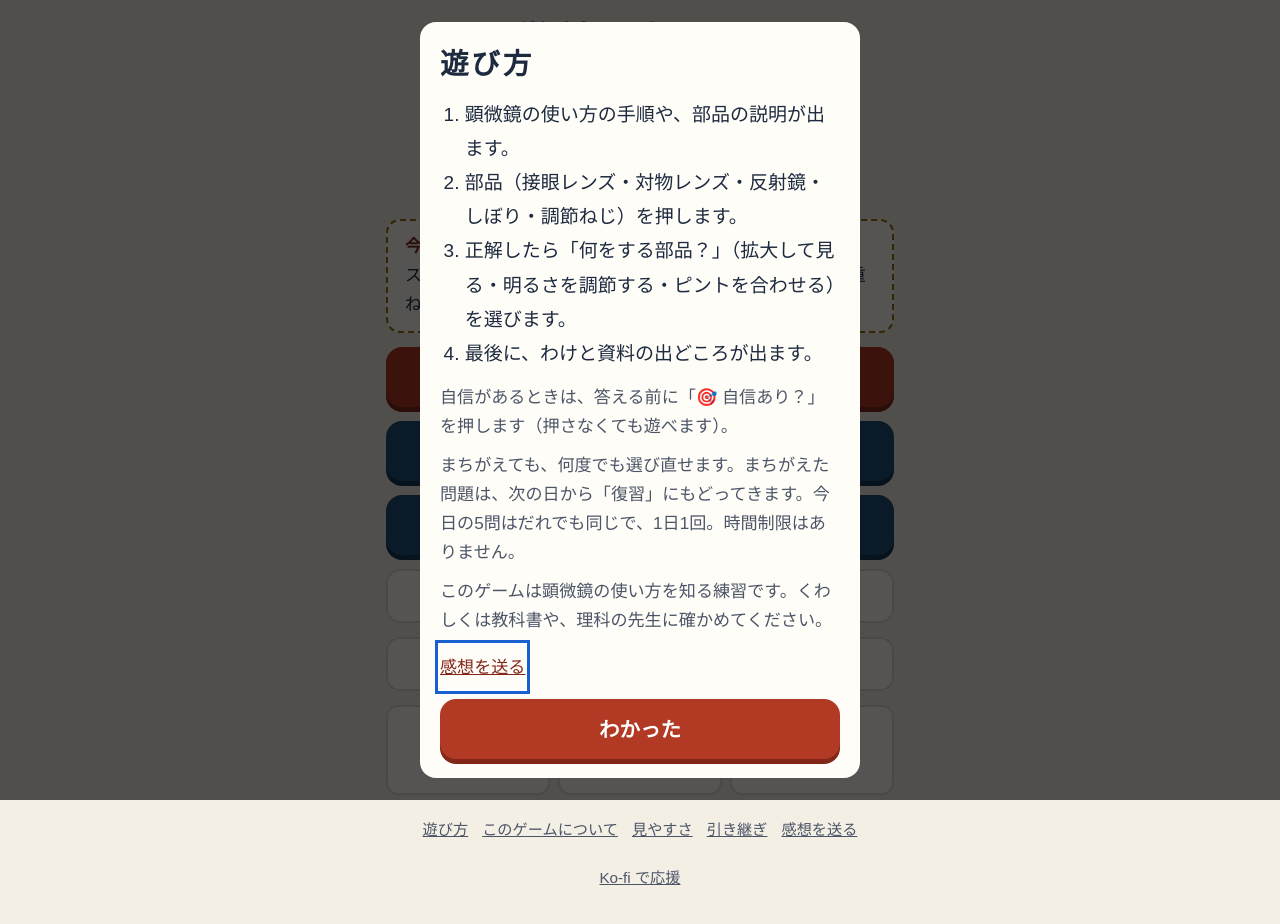
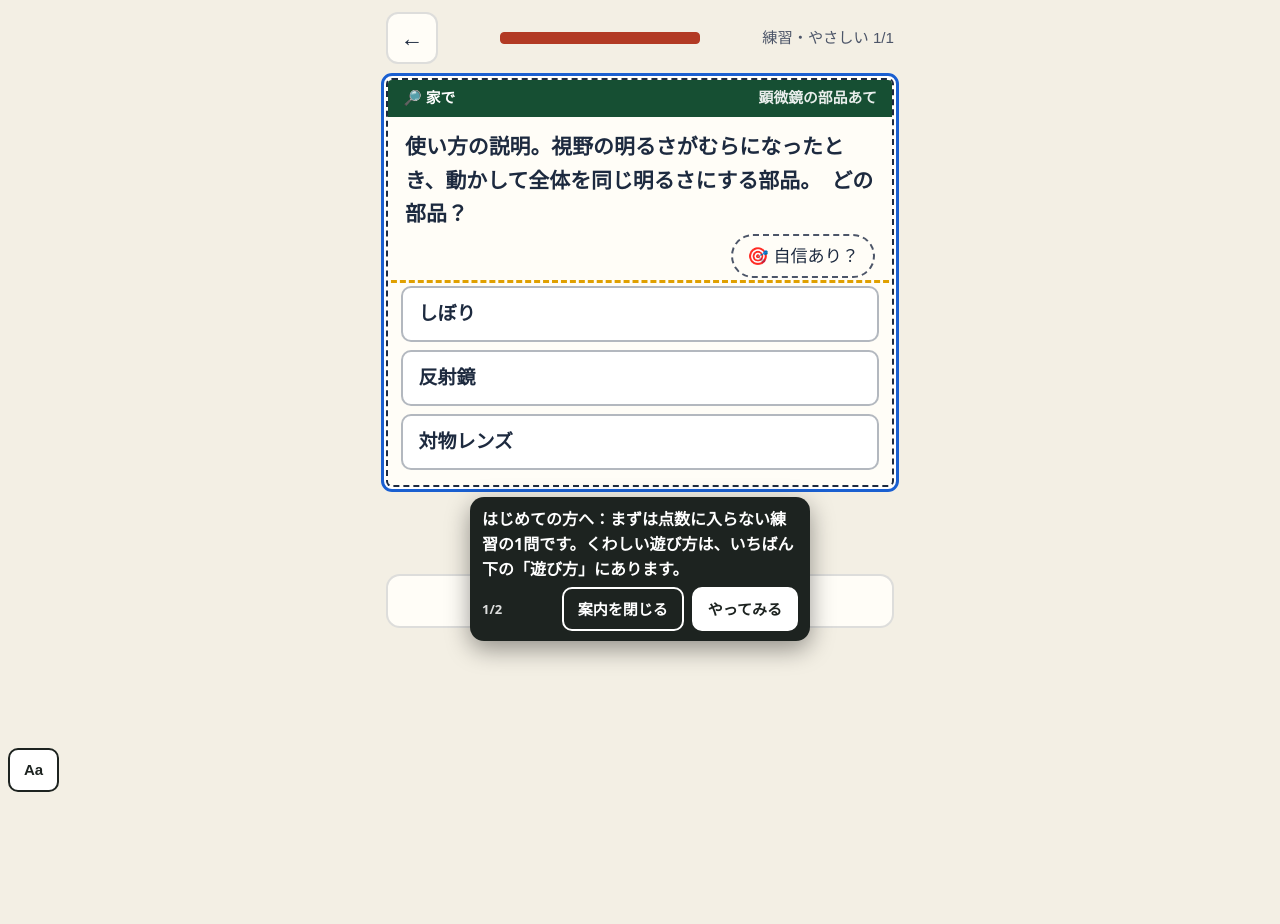
Before and after one commit to satou-aaaaa/kenbikyo-buhin, a plain HTML site: page index.html in a window 1280 px wide. After the commit the page ends 800 px from the top, so only its background shows below. Drawn offline with Linux system fonts and the light colour scheme; a web font is replaced by a local one.

Commit message:
ひな形の共通部品を写す（shared-workflows 67f7985） (#5)
Co-authored-by: template-sync <41898283+github-actions[bot]@users.noreply.github.com>

```diff
--- a/index.html
+++ b/index.html
@@ -346,7 +346,8 @@ html.a11y-say body{padding-bottom:calc(64px + env(safe-area-inset-bottom,0px))!i
 //      （incidents/2026-11-21-hand-copied-helpers-drift.md）。
 //      あわせて、はじめて遊ぶ人への案内（吹き出し Core.coach）を足した。長い「遊び方」の窓の代わりに、練習の1問を遊びながら
 //      その場で一言ずつ教える（NN/g「Mobile Instructional Overlays」・Andersen ほか CHI 2012「The Impact of Tutorials on Games of Varying Complexity」）。
-//   3: 2026-11-22 吹き出しを出しているあいだ 0.4 秒ごとに場所を測り直す（古い場所に残って押す所を隠すことがあった）。ボタンの字を「案内を閉じる」に
+//   3: 2026-11-22 吹き出しを出しているあいだ 0.4 秒ごとに場所を測り直す（古い場所に残って押す所を隠すことがあった）。ボタンの字を「案内を閉じる」に。
+//      段の wait（その所が出るまで待つ）を足した。全ゲームの「はじめての練習」を sync-template の migrateFirstPlay が足すため
 //   2: 2026-11-22 感想フォームのゲーム名を、渡さなければ題（<title>）から入れる。sync-template が全ゲームを game-core に切り替える（migrateCore）ため
 // 決まり: 外へ通信しない。ゲームの関数の名前（toast・buzz など）は上書きしない（Core.toast などで呼ぶ）。
 (function () {
@@ -432,6 +433,7 @@ html.a11y-say body{padding-bottom:calc(64px + env(safe-area-inset-bottom,0px))!i
   //   sel   …… 吹き出しを付ける所。まだ画面に無いあいだは待つ（ゲームが画面を作り直しても付け直す）
   //   until …… その所が画面に出たら次へ進む（答えた・正解した など）。無ければ sel を押したら次へ
   //   button …… 押すと次へ進むボタンの字（読むだけの吹き出し）
+  //   wait  …… その所が画面に出るまで、この吹き出しは出さずに待つ（答えたあとにだけ「次へ」を指す など）
   //   pos   …… "below"（既定）か "above"。その側に場所が無ければ、ページを少し動かして場所を空ける（読む所を隠さないため）
   // 吹き出しは押す所を隠さない（上か下の空いたほうに出す）。「案内を閉じる」と Esc でいつでもやめられる。
   const coach = (() => {
@@ -466,7 +468,7 @@ html.a11y-say body{padding-bottom:calc(64px + env(safe-area-inset-bottom,0px))!i
       while (steps && i < steps.length && steps[i].until && find(steps[i].until)) i++;
       if (!steps) return;
       if (i >= steps.length) return stop(true);
-      const st = steps[i], el = find(st.sel);
+      const st = steps[i], el = st.wait && !find(st.wait) ? null : find(st.sel);
       if (!el) { box.hidden = true; mark(null); return; }
       box.hidden = false; mark(el);
       const fresh = shown !== i;
@@ -836,7 +838,7 @@ function home() {
   $("go-cal").onclick = () => cal();
   $("go-ach").onclick = achView;
   bindFooter();
-  if (!s.tut) openHow();
+  if (!s.tut) firstPlay();
 }
 function practiceMenu() {
   app.innerHTML = `<header><button class="icon" id="back" aria-label="もどる">←</button><h1>練習<small>今日の記録には入りません（部品の手帳には載ります）</small></h1></header>
@@ -847,6 +849,27 @@ function practiceMenu() {
   document.querySelectorAll(".lv button").forEach((b) => (b.onclick = () => startRun("p", +b.dataset.t)));
   bindFooter(); toTop();
 }
+// first-play:begin（shared-workflows の scripts/sync-template.mjs が足した。直すときはひな形を直す）
+// はじめての人：長い「遊び方」の窓を出さず、点数に入らない練習の1問を遊びながら、吹き出しで一言ずつ教える（game-core の Core.coach）。
+// 「見た」は始めたその場で残す（途中でやめても、次からはふつうに始まる。くわしい遊び方はいつでもいちばん下の「遊び方」から）
+const FIRST_STEPS = [
+  { sel: "#choices", button: "やってみる", text: "はじめての方へ：まずは点数に入らない練習の1問です。くわしい遊び方は、いちばん下の「遊び方」にあります。" },
+  { sel: "#next", wait: ".verdict", text: "できました。わけを読んだら、ここを押して進みます。" },
+];
+function firstPlay() {
+  save((s) => { s.tut = true; });
+  // 練習の入り口を開いて、いちばん上（いちばんやさしい）を押す。無ければ前の形（遊び方の窓）にもどす
+  practiceMenu();
+  const b = document.querySelector(".lv button");
+  if (!window.Core || !Core.coach || !b) { home(); return openHow(); }
+  b.click();
+  // 練習は1問だけにする（数を減らしてから描き直す）
+  save((s) => { const r = s.runs && s.runs.p; if (r && Array.isArray(r.list)) r.list = r.list.slice(0, 1); });
+  play();
+  // 案内を閉じた（Esc も）ら、1問の練習の途中経過を残さずにホームへ（ふだんの練習の「続きから」を出さない）
+  Core.coach.start(FIRST_STEPS, { home, onEnd: (done) => { if (done === false) { save((s) => { const r = s.runs && s.runs.p; if (r && !(r.res || []).length) delete s.runs.p; }); home(); } } });
+}
+// first-play:end
 function startRun(mode, opt) {
   const k = todayKey(); let ng = false;
   save((s) => {
```
Also changed, not shown: qa/run.mjs (+6 -5 lines).
